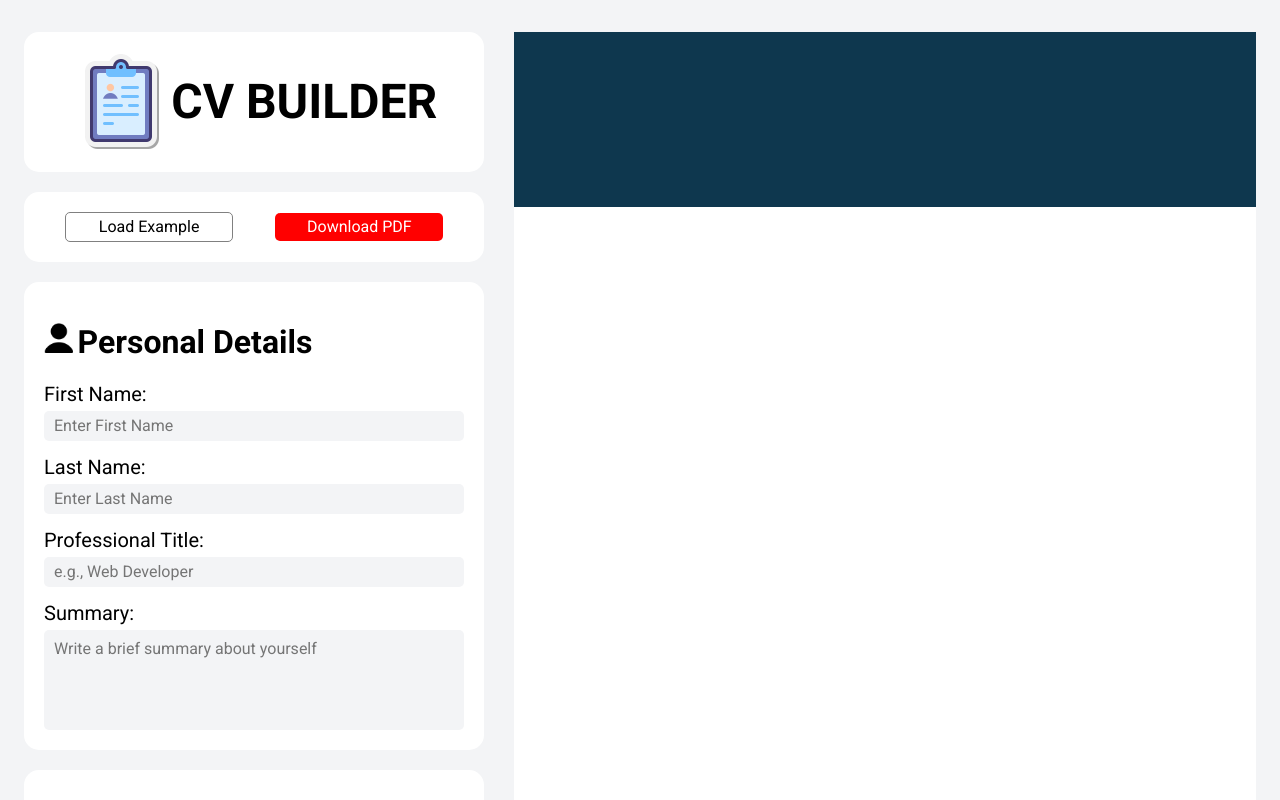
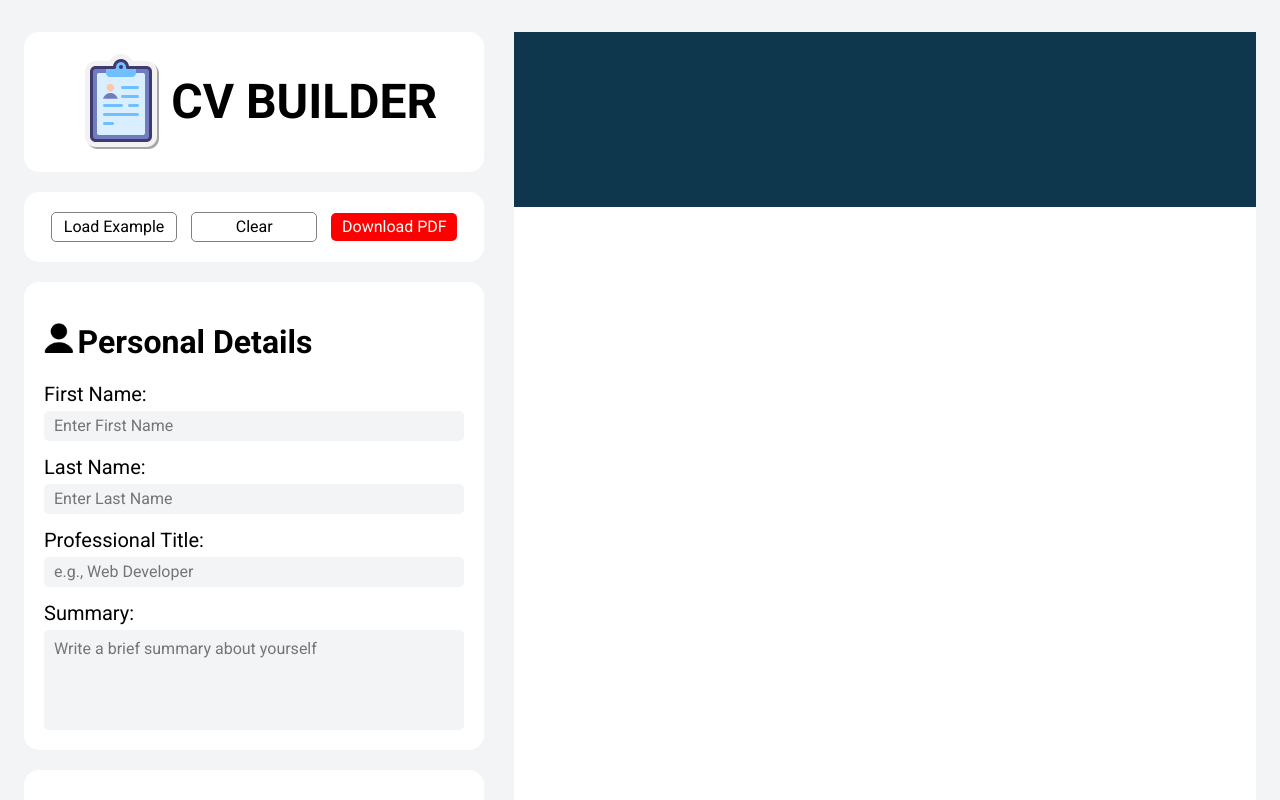
Before and after one commit to Stjepan1999/cv-builder, a React (Vite) app: page / in a window 1280 px wide. Shown: the top 800 px of the page. Built offline with nearby package versions, Linux system fonts and the light colour scheme.

Commit message:
Add button for clearing data

```diff
--- a/src/App.jsx
+++ b/src/App.jsx
@@ -58,9 +58,14 @@ export const App = () => {
     setUserData((prevData) => ({ ...prevData, [section]: formData }));
   };
 
-  const loadExampleData = () => {
+  const handleLoadExampleClick = () => {
     setUserData(exampleData);
     reset(exampleData.personalInfo);
+  };
+
+  const handleClearClick = () => {
+    setUserData(initialUserData);
+    reset(initialUserData.personalInfo);
   };
 
   const handleDownload = () => {
@@ -80,8 +85,11 @@ export const App = () => {
           </div>
           <div className="section-container">
             <div className="control-buttons">
-              <button className="button button-wide" onClick={loadExampleData}>
+              <button className="button button-wide" onClick={handleLoadExampleClick}>
                 Load Example
+              </button>
+              <button className="button button-wide" onClick={handleClearClick}>
+                Clear
               </button>
               <button className="button button-wide button-red" onClick={handleDownload}>
                 Download PDF
--- a/src/style.css
+++ b/src/style.css
@@ -113,7 +113,7 @@ body {
   background-color: var(--background-color);
 }
 .button-wide {
-  width: 40%;
+  width: 30%;
   align-self: center;
   border: 1px solid var(--color-gray);
 }
```
